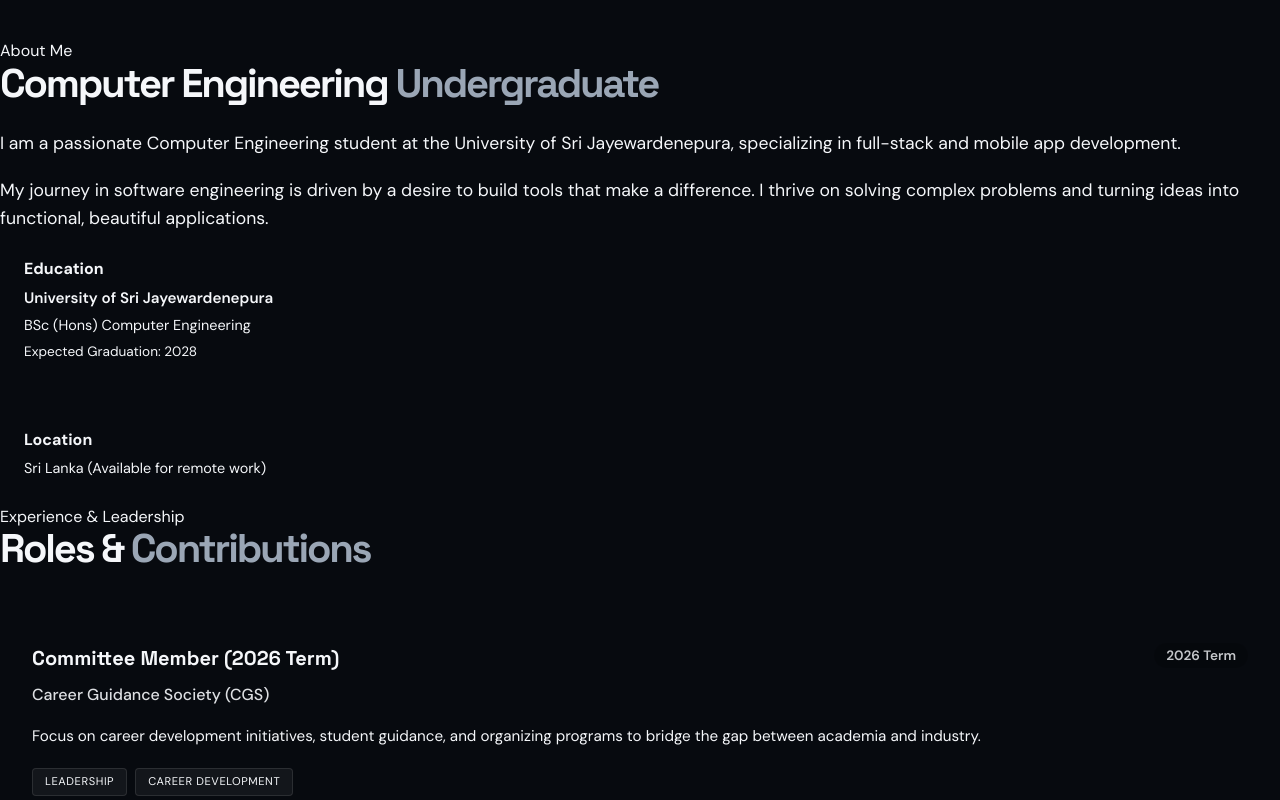
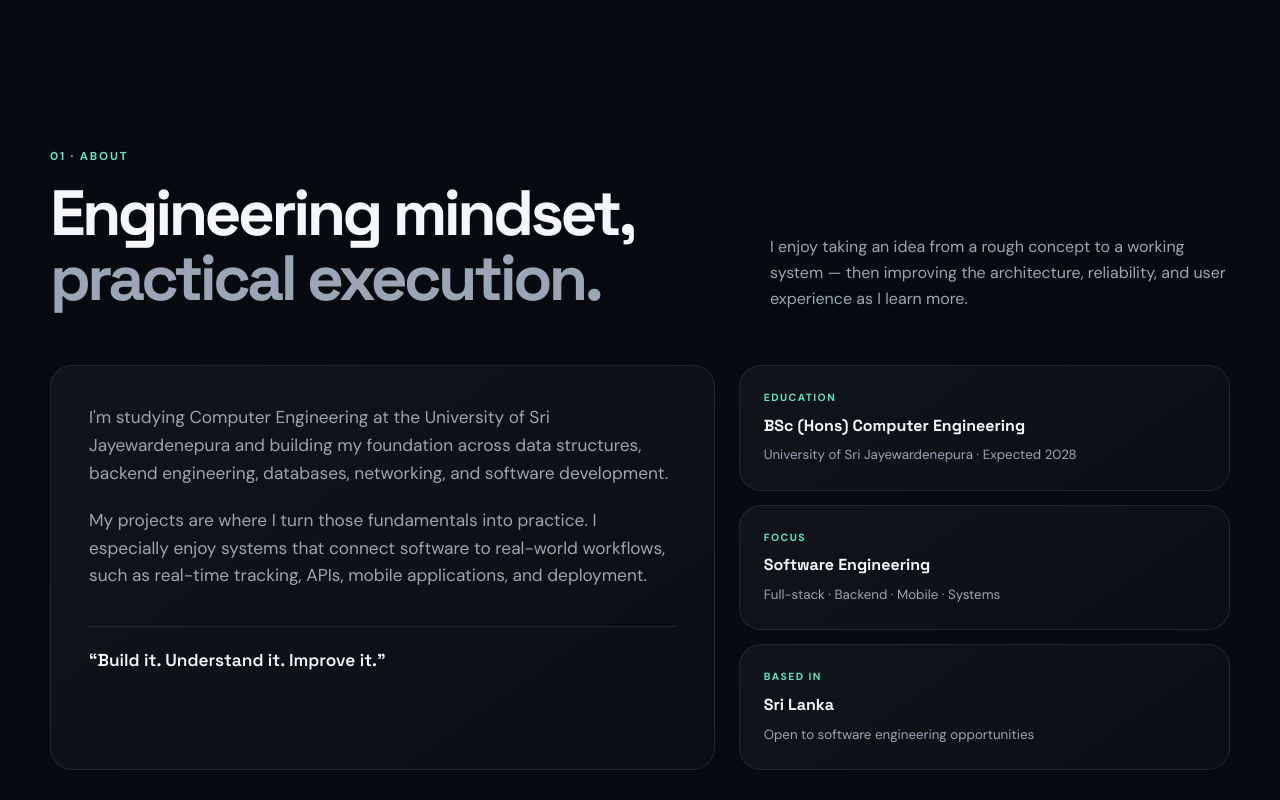
Before and after one commit to cypher2k22/portfolio-latest, a React (Vite) app: page / in a window 1280 px wide. Shown: the part 980-1780 px from the top of the page. Built offline with nearby package versions, Linux system fonts and the light colour scheme.

Commit message:
Rewrite portfolio about section

```diff
--- a/src/components/About.tsx
+++ b/src/components/About.tsx
@@ -1,40 +1,39 @@
 import React from 'react';
 
-const About: React.FC = () => {
-  return (
-    <section id="about" className="container">
-      <div className="glass-card">
-        <p className="heading-sm">About Me</p>
-        <h2 style={{ fontSize: '2.5rem', marginBottom: '1.5rem' }}>
-          Computer Engineering <span className="text-gradient">Undergraduate</span>
-        </h2>
+const About: React.FC = () => (
+  <section id="about" className="section">
+    <div className="section-heading">
+      <div>
+        <p className="eyebrow">01 · About</p>
+        <h2>Engineering mindset,<br /><span>practical execution.</span></h2>
+      </div>
+      <p className="section-intro">
+        I enjoy taking an idea from a rough concept to a working system — then improving the architecture,
+        reliability, and user experience as I learn more.
+      </p>
+    </div>
 
-        <div className="grid grid-2" style={{ gap: '3rem' }}>
-          <div style={{ fontSize: '1.1rem', color: 'var(--text-secondary)' }}>
-            <p style={{ marginBottom: '1.2rem' }}>
-              I am a passionate Computer Engineering student at the University of Sri Jayewardenepura, specializing in full-stack and mobile app development.
-            </p>
-            <p>
-              My journey in software engineering is driven by a desire to build tools that make a difference. I thrive on solving complex problems and turning ideas into functional, beautiful applications.
-            </p>
-          </div>
+    <div className="about-grid">
+      <article className="about-story card">
+        <p>
+          I'm studying Computer Engineering at the University of Sri Jayewardenepura and building my
+          foundation across data structures, backend engineering, databases, networking, and software development.
+        </p>
+        <p>
+          My projects are where I turn those fundamentals into practice. I especially enjoy systems that
+          connect software to real-world workflows, such as real-time tracking, APIs, mobile applications,
+          and deployment.
+        </p>
+        <div className="quote-line">“Build it. Understand it. Improve it.”</div>
+      </article>
 
-          <div style={{ display: 'grid', gap: '1rem' }}>
-            <div className="glass" style={{ padding: '1.5rem', borderLeft: '4px solid var(--accent-blue)' }}>
-              <h4 style={{ color: 'var(--text-primary)', marginBottom: '0.25rem' }}>Education</h4>
-              <p style={{ color: 'var(--text-primary)', fontWeight: 600, fontSize: '0.95rem', marginBottom: '0.25rem' }}>University of Sri Jayewardenepura</p>
-              <p style={{ color: 'var(--text-secondary)', fontSize: '0.9rem' }}>BSc (Hons) Computer Engineering</p>
-              <p style={{ color: 'var(--text-secondary)', fontSize: '0.85rem', marginTop: '0.25rem' }}>Expected Graduation: 2028</p>
-            </div>
-            <div className="glass" style={{ padding: '1.5rem', borderLeft: '4px solid var(--accent-green)' }}>
-              <h4 style={{ color: 'var(--text-primary)', marginBottom: '0.25rem' }}>Location</h4>
-              <p style={{ color: 'var(--text-secondary)', fontSize: '0.9rem' }}>Sri Lanka (Available for remote work)</p>
-            </div>
-          </div>
-        </div>
+      <div className="about-facts">
+        <div className="fact card"><span>EDUCATION</span><strong>BSc (Hons) Computer Engineering</strong><small>University of Sri Jayewardenepura · Expected 2028</small></div>
+        <div className="fact card"><span>FOCUS</span><strong>Software Engineering</strong><small>Full-stack · Backend · Mobile · Systems</small></div>
+        <div className="fact card"><span>BASED IN</span><strong>Sri Lanka</strong><small>Open to software engineering opportunities</small></div>
       </div>
-    </section>
-  );
-};
+    </div>
+  </section>
+);
 
 export default About;
```
